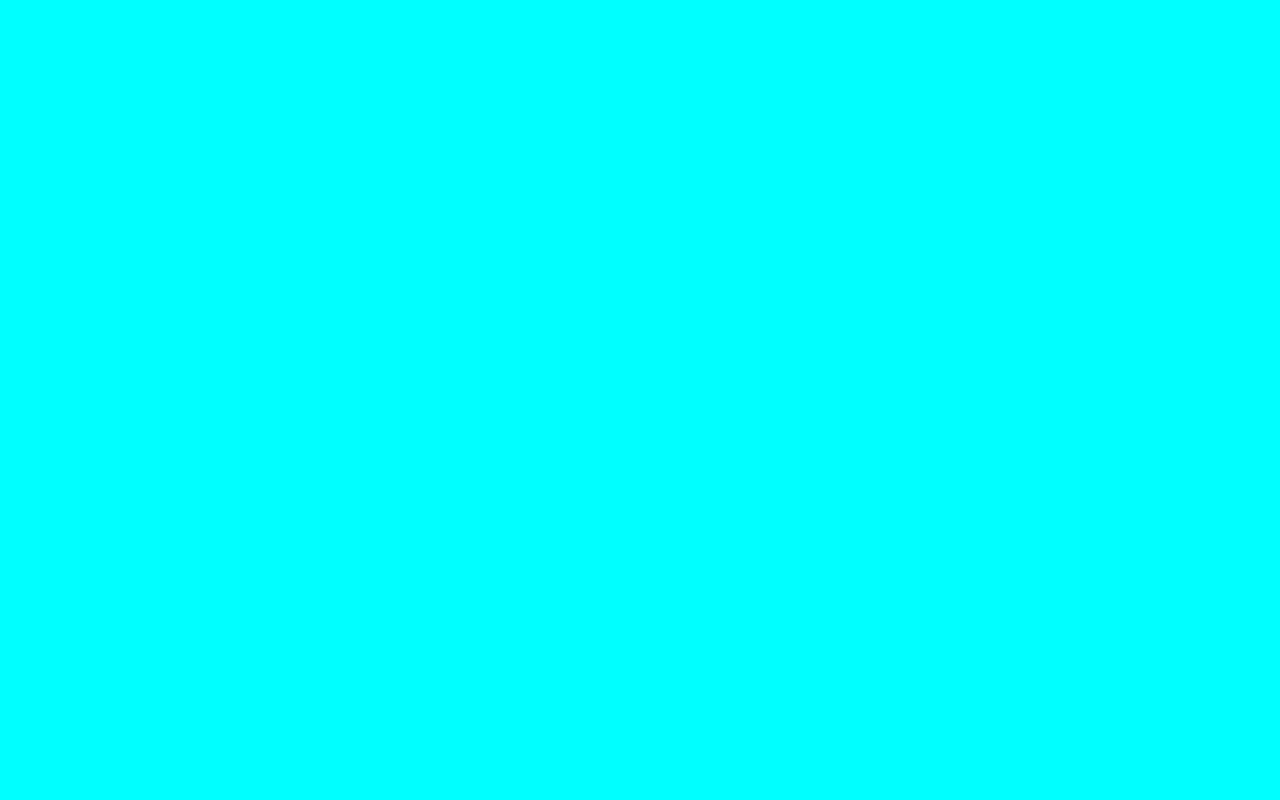
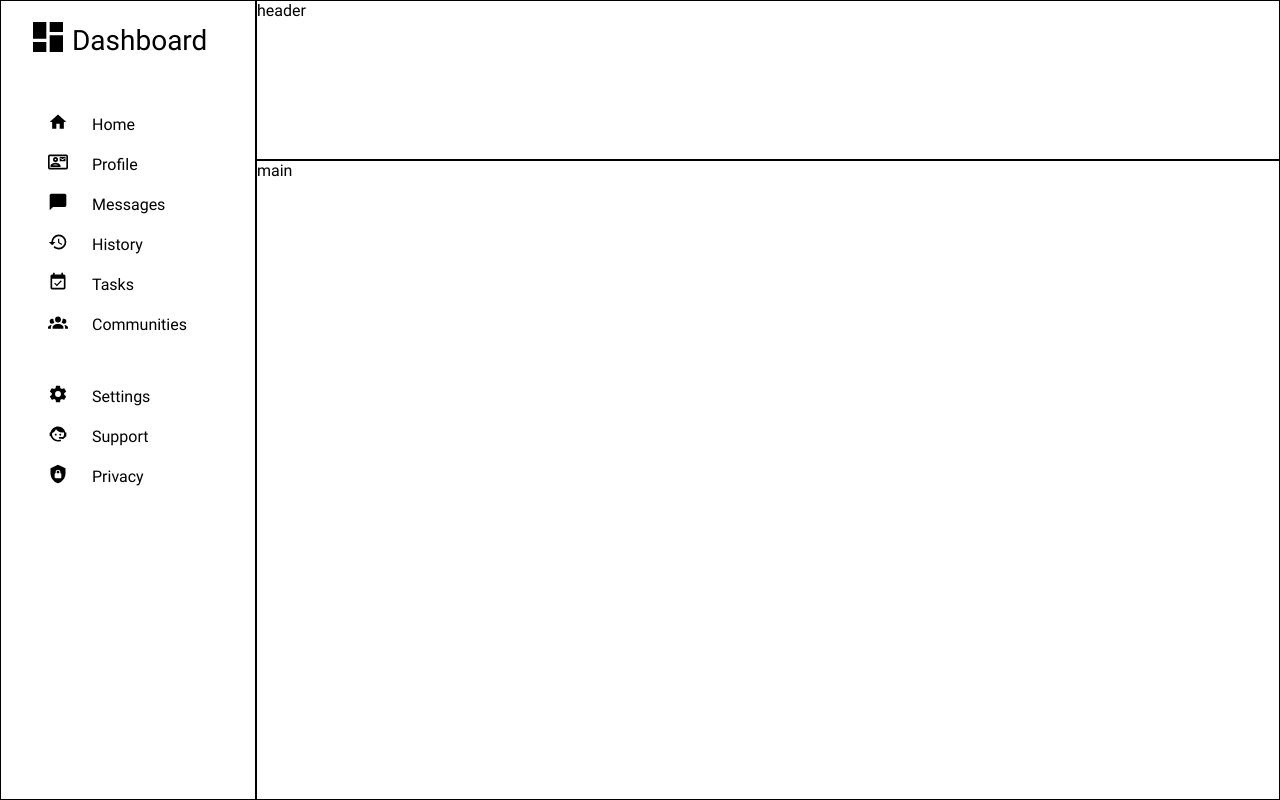
Before and after one commit to TahraouiMustapha/Admin-Dashboard-Rrefresh, a plain HTML site: page index.html in a window 1280 px wide. Drawn offline with Linux system fonts and the light colour scheme.

Commit message:
feat: Write out the Html elements for the sidebar

```diff
--- a/index.html
+++ b/index.html
@@ -7,6 +7,78 @@
     <link rel="stylesheet" href="style.css">
 </head>
 <body>
+    <div class="Dashboard">
+        <div class="sidebar">
+            <div class="sidebar-grid-container">
+                <div class="item logo">
+                    <div class="icon">
+                        <img src="/assets/dashboard.svg" alt="icon">
+                    </div>
+                    <p class="title">Dashboard</p>
+                </div>
 
+                <div class="navigations">
+                    <div class="item">
+                        <div class="icon">
+                            <img src="/assets/home.svg" alt="">
+                        </div>
+                        <p class="title">Home</p>
+                    </div>
+                    <div class="item">
+                        <div class="icon">
+                            <img src="/assets/card-account-mail-outline.svg" alt="icon">
+                        </div>
+                        <p class="title">Profile</p>
+                    </div>
+                    <div class="item">
+                        <div class="icon">
+                            <img src="/assets/message.svg" alt="icon">
+                        </div>
+                        <p class="title">Messages</p>
+                    </div>
+                    <div class="item">
+                        <div class="icon">
+                            <img src="/assets/history.svg" alt="icon">
+                        </div>
+                        <p class="title">History</p>
+                    </div>
+                    <div class="item">
+                        <div class="icon">
+                            <img src="/assets/tasks.svg" alt="icon">
+                        </div>
+                        <p class="title">Tasks</p>
+                    </div>
+                    <div class="item">
+                        <div class="icon">
+                            <img src="/assets/communities.svg" alt="icon">
+                        </div>
+                        <p class="title">Communities</p>
+                    </div>
+                </div>
+                <div class="navigations">
+                    <div class="item">
+                        <div class="icon">
+                            <img src="/assets/setting.svg" alt="icon">
+                        </div>
+                        <p class="title">Settings</p>
+                    </div>
+                    <div class="item">
+                        <div class="icon">
+                            <img src="/assets/face-agent.svg" alt="icon">
+                        </div>
+                        <p class="title">Support</p>
+                    </div>
+                    <div class="item">
+                        <div class="icon">
+                            <img src="/assets/privacy.svg" alt="icon">
+                        </div>
+                        <p class="title">Privacy</p>
+                    </div>
+                </div>
+            </div>
+        </div>
+        <div class="header">header</div>
+        <div class="main-content">main</div>
+    </div>
 </body>
 </html>
--- a/style.css
+++ b/style.css
@@ -1,3 +1,65 @@
-body{
-    background-color: aqua;
+* {
+    margin: 0;
+    padding: 0;
 }
+
+@font-face {
+    font-family: 'my-roboto';
+    src: url(/assets/Roboto-Regular.ttf);
+}
+
+
+.Dashboard {
+    font-family: 'my-roboto';
+    height: 100vh;
+    display: grid;
+    grid-template-columns: 1fr 4fr;
+    grid-template-rows: 1fr 4fr;
+}
+
+.sidebar {
+    grid-row: 1 / span 2;
+}
+
+.sidebar-grid-container {
+    padding-top: 16px;
+    display: grid;
+    justify-items: center;
+    gap: 48px;
+}
+
+.item {
+    padding:0 8px;
+    width: 160px;
+    display: grid;
+    grid-template-columns: 40px 1fr;
+    align-items: center;
+    gap: 4px;
+}
+
+.icon {
+    width: 20px;
+}
+
+.icon > img {
+    width: 100%;
+}
+
+/* for Dashboard logo */
+.item.logo {
+    font-size: 28px;
+    width: 200px;
+}
+
+.logo > .icon {
+    width: 40px;
+}
+
+.navigations {
+    display: grid;
+    gap: 16px;
+}
+/* for just testing  */
+.Dashboard > * {
+    border: 1px solid #000;
+}
```
Also changed, not shown: assets/Roboto-Regular.ttf (added), assets/card-account-mail-outline.svg (added), assets/communities.svg (added), assets/dashboard.svg (added), assets/face-agent.svg (added), assets/history.svg (added), assets/home.svg (added), assets/message.svg (added), assets/privacy.svg (added), assets/setting.svg (added), assets/tasks.svg (added), dashboard-project.png (added).
